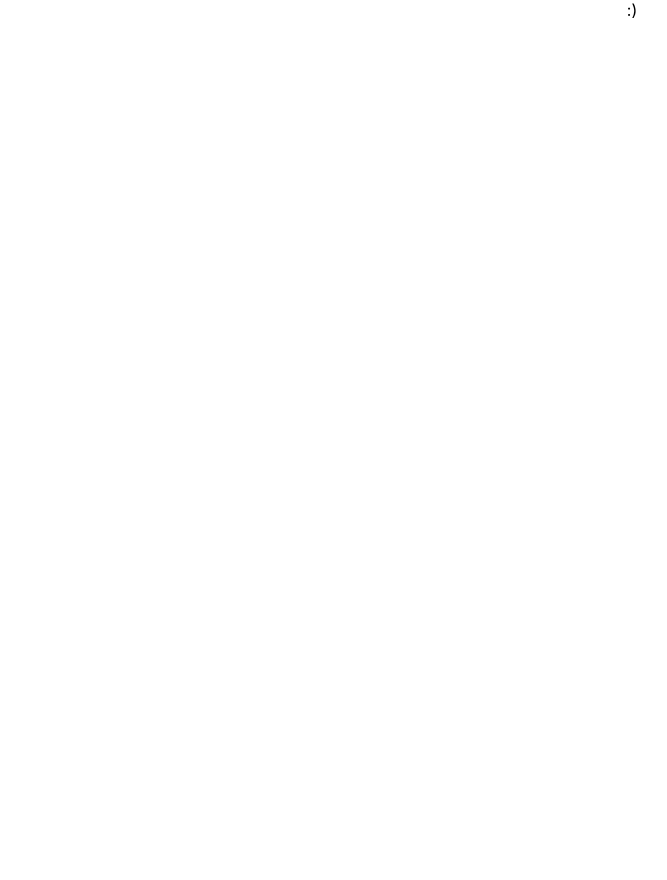
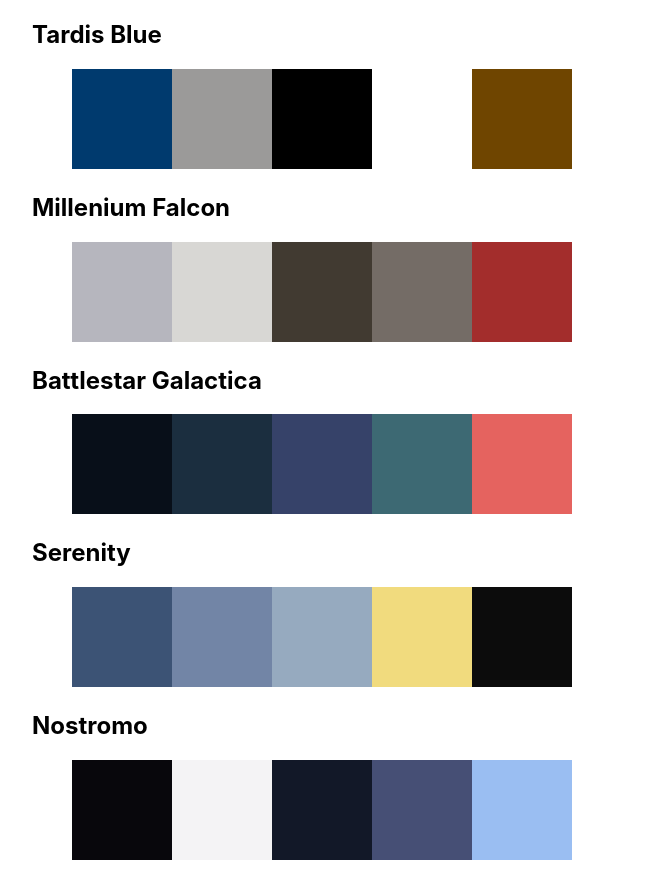
Before and after one commit to anniavdc/react-practice, a React (Create React App) app: page / in a window 1280 px wide. Shown: the whole page, without its empty margins (8-675 px from the left). Before the commit the page ends 800 px from the top, so only its background shows below. Built offline with nearby package versions, Linux system fonts and the light colour scheme.

Commit message:
Render data in list

```diff
--- a/src/App.css
+++ b/src/App.css
@@ -1,33 +1,9 @@
-.App {
-  text-align: center;
+li{
+  list-style: none;
 }
 
-.App-logo {
-  animation: App-logo-spin infinite 20s linear;
-  height: 40vmin;
-  pointer-events: none;
+.card__color{
+  display: inline-block;
+  height: 100px;
+  width: 100px;
 }
-
-.App-header {
-  background-color: #282c34;
-  min-height: 100vh;
-  display: flex;
-  flex-direction: column;
-  align-items: center;
-  justify-content: center;
-  font-size: calc(10px + 2vmin);
-  color: white;
-}
-
-.App-link {
-  color: #61dafb;
-}
-
-@keyframes App-logo-spin {
-  from {
-    transform: rotate(0deg);
-  }
-  to {
-    transform: rotate(360deg);
-  }
-}
--- a/src/App.js
+++ b/src/App.js
@@ -1,12 +1,63 @@
-import React from 'react';
-import './App.css';
+import React from "react";
+import "./App.css";
 
-function App() {
-  return (
-    <div className="App">
-    :)
-    </div>
-  );
+const data = {
+  version: "v0.0.0",
+  palettes: [
+    {
+      name: "Tardis Blue",
+      from: "Doctor Who",
+      colors: ["003A6E", "9B9A99", "000000", "FFFFFF", "6F4500"]
+    },
+    {
+      name: "Millenium Falcon",
+      from: "Star Wars",
+      colors: ["B6B6BE", "D8D7D4", "413A31", "746C66", "A32D2C"]
+    },
+    {
+      name: "Battlestar Galactica",
+      from: "Battlestar Galactica",
+      colors: ["080F19", "1B2E3F", "364269", "3D6973", "E5635F"]
+    },
+    {
+      name: "Serenity",
+      from: "Firefly",
+      colors: ["3C5375", "7285A6", "96AABF", "F1DB7E", "0C0C0C"]
+    },
+    {
+      name: "Nostromo",
+      from: "Alien",
+      colors: ["08070C", "F4F3F5", "121828", "464F75", "9ABEF2"]
+    }
+  ]
+};
+
+class App extends React.Component {
+  render() {
+    const paletteData = data.palettes;
+    return (
+      <div className="App">
+        <ul className="palettes-list">
+          <div className="card" />
+          {paletteData.map((item, index) => (
+            <li className="card__name" key={index}>
+              <h2>{item.name}</h2>
+              <ul>
+                {item.colors.map((color, colorIndex) => (
+                  <li
+                  className="card__color"
+                  key={colorIndex}
+                  style={{backgroundColor:`#${color}`}}
+                  >
+                  </li>
+                ))}
+              </ul>
+            </li>
+          ))}
+        </ul>
+      </div>
+    );
+  }
 }
 
 export default App;
--- a/src/index.js
+++ b/src/index.js
@@ -3,5 +3,4 @@ import ReactDOM from 'react-dom';
 import './index.css';
 import App from './App';
 
-
 ReactDOM.render(<App />, document.getElementById('root'));
```
